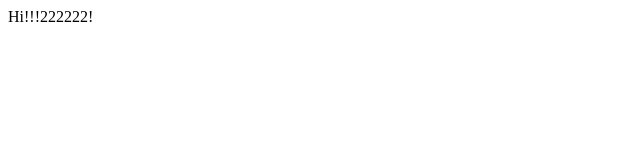
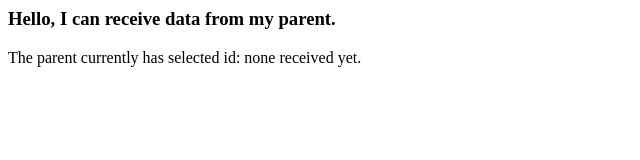
Before and after one commit to ZnTenshi/github-pages-dgp, a plain HTML site: page index.html in a window 1280 px wide. Shown: the whole page, without its empty margins (0-640 px from the left). Drawn offline with Linux system fonts and the light colour scheme.

Commit message:
Update index.html

```diff
--- a/index.html
+++ b/index.html
@@ -1,2 +1,3 @@
 <script src="./script.js"></script>
-<div>Hi!!!222222!</div>
+<h3>Hello, I can receive data from my parent.</h3>
+<div>The parent currently has selected id: <span id="selected-id">none received yet</span>.</div>
```
